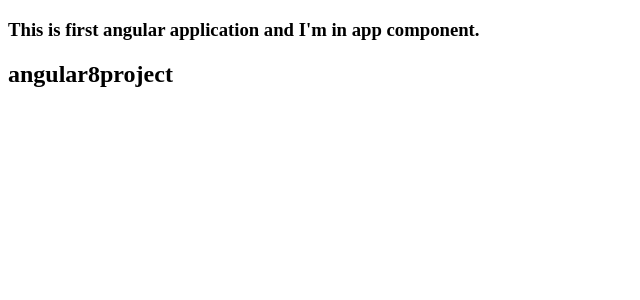
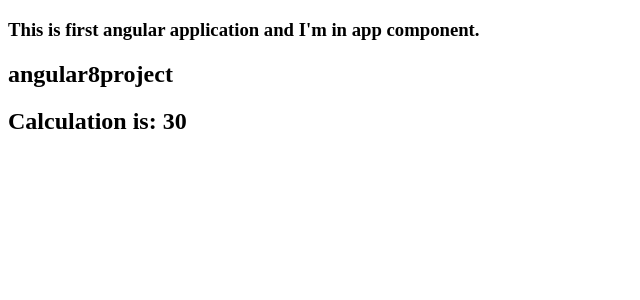
Before and after one commit to hariseldon2073/angular8project, an Angular app: page / in a window 1280 px wide. Shown: the top 300 px of the page, without its empty margins (0-640 px from the left). Built offline with nearby package versions, Linux system fonts and the light colour scheme.

Commit message:
value sum

```diff
--- a/src/app/app.component.html
+++ b/src/app/app.component.html
@@ -1,2 +1,3 @@
 <h3>This is first angular application and I'm in app component.</h3>
 <h2>{{title}}</h2>
+<h2>Calculation is: {{numberA + numberB}}</h2>
--- a/src/app/app.component.ts
+++ b/src/app/app.component.ts
@@ -7,4 +7,7 @@ import { Component } from '@angular/core';
 })
 export class AppComponent {
   title = 'angular8project';
+
+  numberA: number = 10;
+  numberB: number = 20;
 }
```
